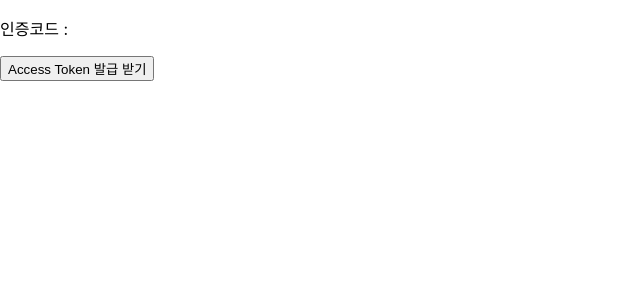
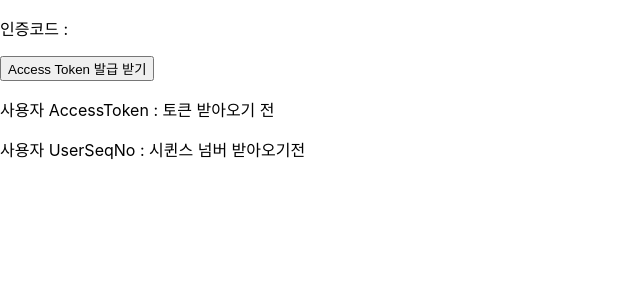
Before and after one commit to skymill2000/fintech0627, a React (Create React App) app in the folder fintech/: page /authResult in a window 1280 px wide. Shown: the top 300 px of the page, without its empty margins (0-640 px from the left). Built offline with nearby package versions, Linux system fonts and the light colour scheme.

Commit message:
accessToken 발급 과정 처리 완료

```diff
--- a/fintech/src/pages/AuthResult.js
+++ b/fintech/src/pages/AuthResult.js
@@ -1,9 +1,11 @@
-import React from "react";
+import React, { useState } from "react";
 import { useLocation } from "react-router-dom";
 import queryString from "query-string";
 import axios from "axios";
 const AuthResult = () => {
   const parsedCode = queryString.parse(useLocation().search).code;
+  const [accessToken, setAccessToken] = useState("토큰 받아오기 전");
+  const [userSeqNo, setUserSeqNo] = useState("시퀸스 넘버 받아오기전");
   const handleClick = () => {
     //axios 활용하여 Post 요청 작성하기
     const data = {
@@ -26,14 +28,17 @@ const AuthResult = () => {
       },
       data: sendData,
     };
-    axios(option).then((response) => {
-      console.log(response);
+    axios(option).then(({ data }) => {
+      setAccessToken(data.access_token);
+      setUserSeqNo(data.user_seq_no);
     });
   };
   return (
     <div>
       <p>인증코드 : {parsedCode}</p>
       <button onClick={handleClick}>Access Token 발급 받기</button>
+      <p>사용자 AccessToken : {accessToken}</p>
+      <p>사용자 UserSeqNo : {userSeqNo}</p>
     </div>
   );
 };
```
